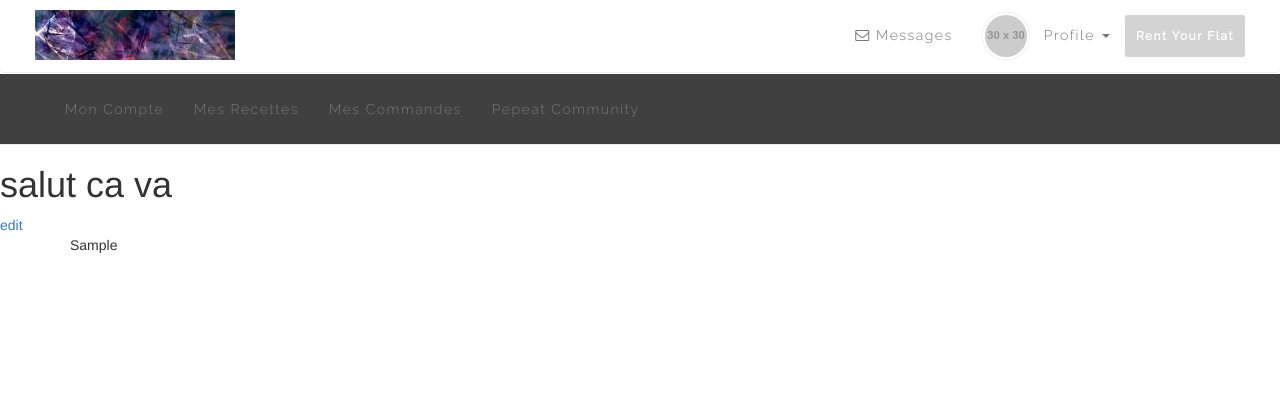
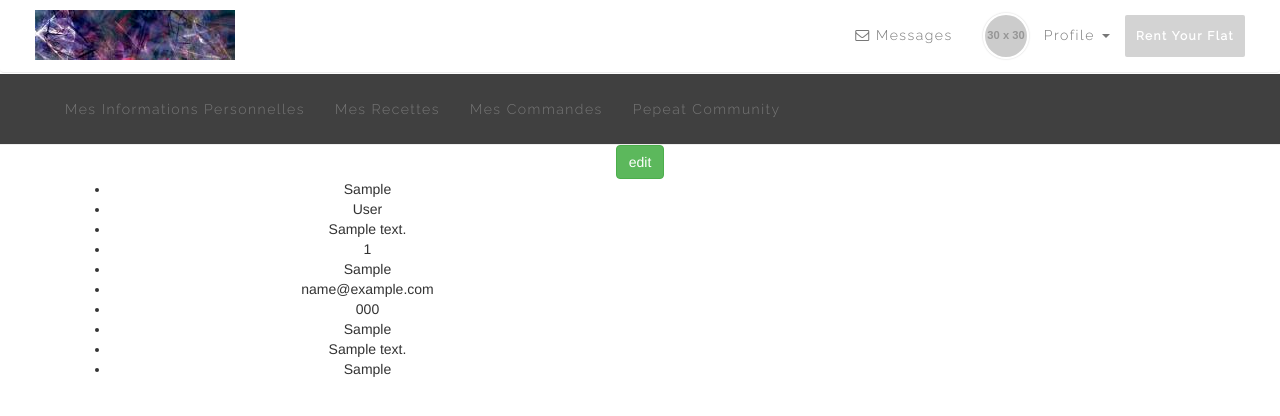
Before and after one commit to floangles/Pepeat, a Rails app: page /profile in a window 1280 px wide. Shown: the top 416 px of the page. Run offline with Rails 7, Linux system fonts and the light colour scheme; a user stored in the database is signed in; tables that the repository leaves empty hold one stand-in row (values such as "Sample post"); grey boxes labelled with a size stand in for pictures from a placeholder-image service; style sheets or scripts are compiled from the project's sources; some libraries are stand-ins or nearby versions.

Commit message:
finish user

```diff
--- a/app/controllers/profiles_controller.rb
+++ b/app/controllers/profiles_controller.rb
@@ -2,14 +2,28 @@ class ProfilesController < ApplicationController
   before_action :set_user
   before_action :authenticate_user!
 
+
+  def show
+  end
+
   def edit
   end
 
-  def create
+  def update
+    @user.update(user_params)
+    if @user.save
+      redirect_to profile_path
+    else
+      render :edit
+    end
   end
 
 
   def set_user
     @user = current_user
   end
+
+  def user_params
+    params.require(:user).permit(:firstname, :lastname, :phonenumber, :address, :description, :delay, :zipcode, :city, :email, :sex, :pepeato)
+  end
 end
--- a/app/models/user.rb
+++ b/app/models/user.rb
@@ -51,6 +51,8 @@ class User < ActiveRecord::Base
   validates :address, presence: true, on: :update
   validates :pepeato, presence: true, on: :update
   validates :delay, presence: true, on: :update
+  validates :zipcode, presence: true, on: :update
+  validates :city, presence: true, on: :update
 
 
 end
--- a/app/views/profiles/edit.html.erb
+++ b/app/views/profiles/edit.html.erb
@@ -19,6 +19,9 @@
               <%= f.input :phonenumber %>
               <%= f.input :sex %>
               <%= f.input :description %>
+              <%= f.input :delay %>
+              <%= f.input :pepeato %>
+
 
               <p>
                 <%= f.label :picture %>
--- a/app/views/profiles/show.html.erb
+++ b/app/views/profiles/show.html.erb
@@ -1,13 +1,28 @@
 
 <%= render 'shared/small_navbar' %>
-<h1>salut ca va</h1>
 
-<%= link_to 'edit', edit_profile_path %>
 
+
+
+<div class= "text-center">
+<%= link_to 'edit', edit_profile_path, class: "btn btn-success" %>
 <div class="container">
   <div class="row">
     <div class="col-sm-6">
-      <%= current_user.firstname %>
+      <ul>
+      <li><%= current_user.firstname %></li>
+      <li><%= current_user.lastname %></li>
+      <li><%= current_user.address %></li>
+      <li><%= current_user.zipcode %></li>
+      <li><%= current_user.city %></li>
+      <li><%= current_user.email %></li>
+      <li><%= current_user.phonenumber %></li>
+      <li><%= current_user.sex %></li>
+      <li><%= current_user.description %></li>
+      <li><%= current_user.delay %></li>
+      </ul>
       </div>
     </div>
 </div>
+
+</div>
--- a/app/views/shared/_small_navbar.html.erb
+++ b/app/views/shared/_small_navbar.html.erb
@@ -19,7 +19,7 @@
           <!-- navbar-right -->
           <li>
             <%= link_to "#" do %>
-              Mon compte
+              Mes informations personnelles
             <% end %>
           </li>
           <li>
```
